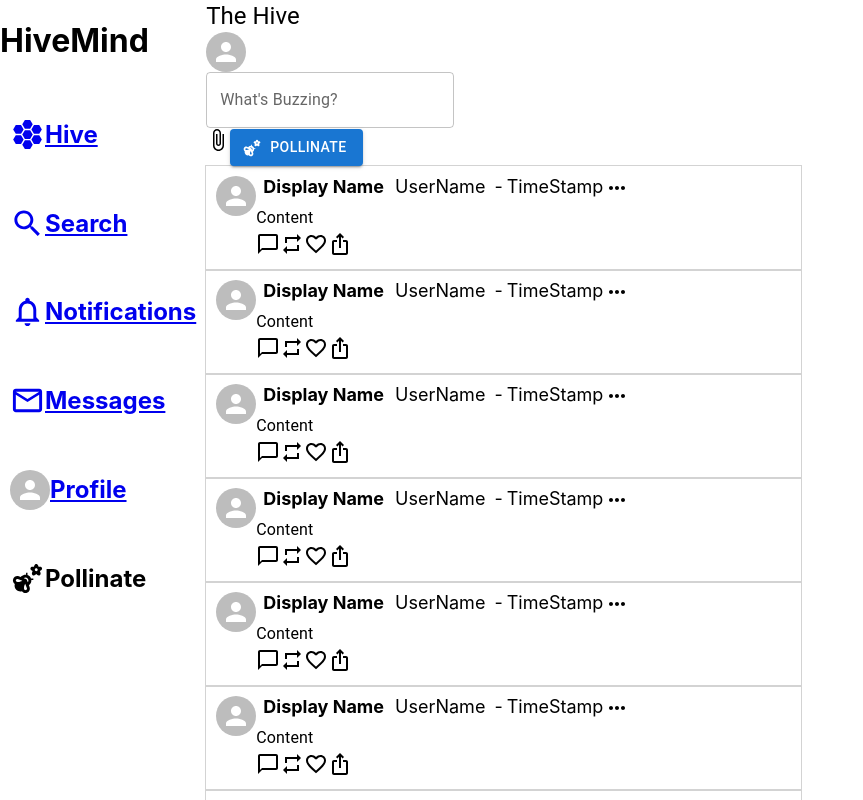
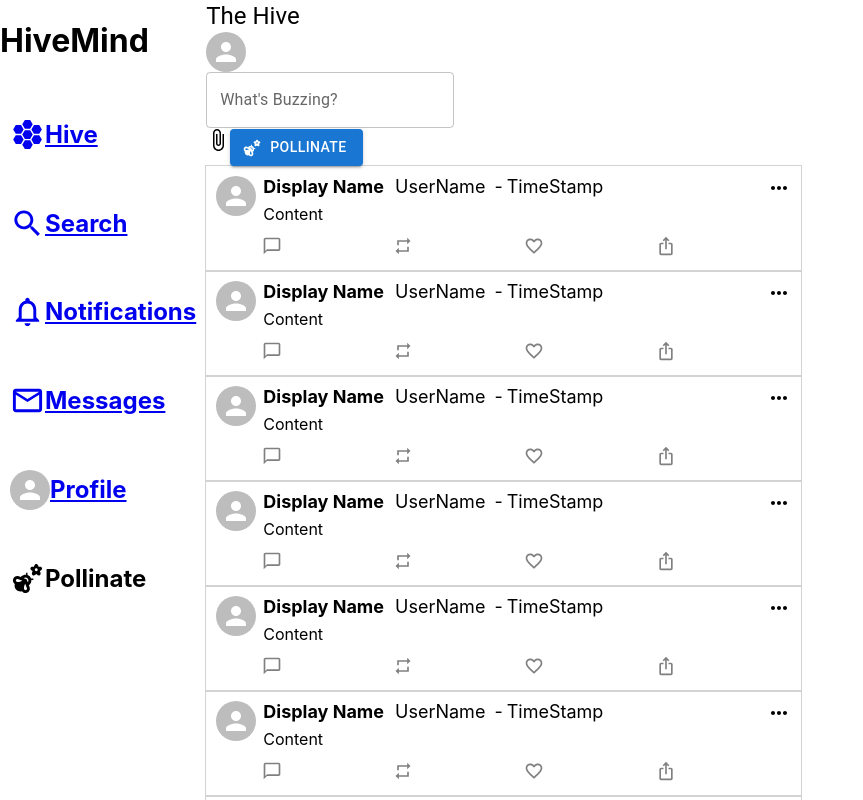
Before and after one commit to jck510/HiveMind, a React (Create React App) app: page /hive in a window 1280 px wide. Shown: the top 800 px of the page, without its empty margins (0-863 px from the left). Built offline with nearby package versions, Linux system fonts and the light colour scheme.

Commit message:
More styling for the home feed

```diff
--- a/src/components/Post.js
+++ b/src/components/Post.js
@@ -1,5 +1,5 @@
 import { ChatBubbleOutline, FavoriteBorder, IosShare, MoreHoriz, Repeat } from '@mui/icons-material'
-import { Avatar, Tooltip, Typography } from '@mui/material'
+import { Avatar, Tooltip } from '@mui/material'
 import React from 'react'
 
 const Post = ({postDetails}) => {
@@ -9,27 +9,34 @@ const Post = ({postDetails}) => {
         <Avatar />
         <div className='post-content-wrapper-div'>
         <div className='post-header-div'>
+          <div className='post-header-details-div'>
             <h5 className='post-display-name'>Display Name</h5>
             {/* Verified Badge? */}
             <h7 className='post-user-name'>UserName</h7>
             <h7 className='post-time-stamp-separator'> - </h7>
             <h7 className='post-time-stamp'>TimeStamp</h7>
+
+          </div>
+
+
+            <Tooltip title='More' className='post-settings-button'><MoreHoriz /></Tooltip>
+
         </div>
 
         {/* If it is a reply then it will say it is replying to a user */}
 
-        <Typography variant='subtitle1' className='post-content'>Content</Typography>
+        <p className='post-content'>Content</p>
 
         <div className='post-tools-div'>
-            <Tooltip title='Reply'><ChatBubbleOutline /></Tooltip>
-            <Tooltip title='Repollinate'><Repeat /></Tooltip>
-            <Tooltip title='Like'><FavoriteBorder /></Tooltip>
-            <Tooltip title='Share'><IosShare /></Tooltip>
+            <Tooltip title='Reply' className='post-reply-tooltip'><ChatBubbleOutline /></Tooltip>
+            <Tooltip title='Repollinate' className='post-repollinate-tooltip'><Repeat /></Tooltip>
+            <Tooltip title='Like' className='post-like-tooltip'><FavoriteBorder /></Tooltip>
+            <Tooltip title='Share' className='post-reply-tooltip'><IosShare /></Tooltip>
         </div>
 
         </div>
 
-        <Tooltip title='More'><MoreHoriz /></Tooltip>
+
 
     </div>
   )
--- a/src/index.css
+++ b/src/index.css
@@ -81,7 +81,17 @@ code {
   cursor: pointer;
 } */
 
+.post-content-wrapper-div {
+  width: inherit;
+}
+
 .post-header-div {
+
+  display: flex;
+  justify-content: space-between;
+}
+
+.post-header-details-div {
   display: flex;
 }
 
@@ -109,3 +119,66 @@ code {
   margin-top: 0px;
   font-size: large;
 }
+
+.post-settings-button{
+  display: flex;
+}
+
+.post-content {
+  margin: 7px;
+  margin-top: 0px;
+
+}
+
+.post-tools-div {
+  display: flex;
+  justify-content: space-around;
+  color: grey;
+  margin-left: -50px;
+  margin-right: 60px;
+}
+
+.post-reply-tooltip{
+  padding: 5px;
+}
+
+.post-reply-tooltip:hover {
+  cursor: pointer;
+  border-radius: 50%;
+  background-color: rgba(255, 238, 3, 0.301);
+  padding: 5px;
+  flood-opacity: 5%;
+  transition: ease-in-out;
+}
+
+
+.post-repollinate-tooltip{
+  padding: 5px;
+}
+
+.post-repollinate-tooltip:hover {
+  cursor: pointer;
+  border-radius: 50%;
+  background-color: rgba(3, 255, 37, 0.116);
+  padding: 5px;
+  flood-opacity: 5%;
+  transition: ease-in-out;
+}
+
+.post-like-tooltip{
+  padding: 5px;
+}
+
+.post-like-tooltip:hover {
+  cursor: pointer;
+  border-radius: 50%;
+  background-color: rgba(255, 3, 3, 0.116);
+  padding: 5px;
+  flood-opacity: 5%;
+  transition: ease-in-out;
+}
+
+.post-tools-div svg {
+  width: 20px;
+  height: auto;
+}
```
